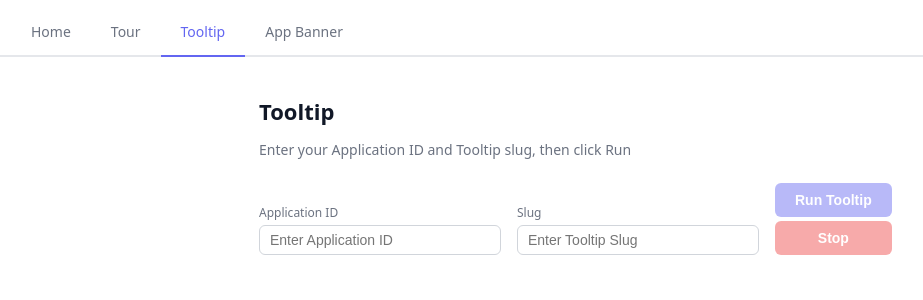
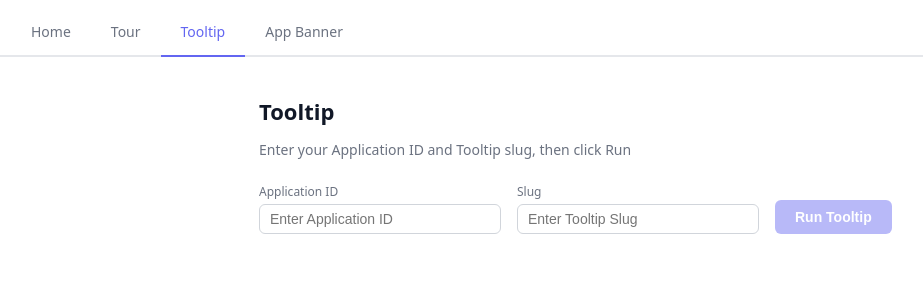
Before and after one commit to FAB-Builder/pagepilot-vanilla-vue-app, a Vue app: page /#/tooltip in a window 1280 px wide. Shown: the top 300 px of the page, without its empty margins (21-944 px from the left). Built offline with nearby package versions, Linux system fonts and the light colour scheme; the HTML template or start-up script is replaced by a standard one; what ahdjs would draw is missing.

Commit message:
add stop button

```diff
--- a/src/views/TooltipView.vue
+++ b/src/views/TooltipView.vue
@@ -71,7 +71,7 @@ const runTooltip = async () => {
               title: step.title,
               description: step.content,
               animationType: step.animationType || behavior.animationType || 'fadeIn',
-              isBackdrop:false,
+              isBackdrop:step.isBackdrop ?? behavior.isBackdrop ?? true,
               isCaret: step.isCaret ?? behavior.isCaret ?? true,
               position: step.position || behavior.position,
               type: 'tooltip',
@@ -134,6 +134,14 @@ onUnmounted(() => window.removeEventListener('message', handlePagePilotEvent))
 </script>
 
 <template>
+  <button
+    v-if="previewSteps.length > 0"
+    class="floating-stop-btn"
+    @click="stopTooltip"
+  >
+    Stop
+  </button>
+
   <div class="view-container">
     <h1 class="view-title">Tooltip</h1>
     <p class="view-subtitle">Enter your Application ID and Tooltip slug, then click Run</p>
@@ -164,13 +172,6 @@ onUnmounted(() => window.removeEventListener('message', handlePagePilotEvent))
           @click="runTooltip"
         >
           {{ status === 'loading' ? 'Running…' : 'Run Tooltip' }}
-        </button>
-        <button
-          class="stop-btn"
-          :disabled="status !== 'success'"
-          @click="stopTooltip"
-        >
-          Stop
         </button>
       </div>
     </div>
@@ -276,27 +277,28 @@ onUnmounted(() => window.removeEventListener('message', handlePagePilotEvent))
   cursor: not-allowed;
 }
 
-.stop-btn {
-  padding: 7px 20px;
-  font-size: 14px;
-  font-weight: 600;
+.floating-stop-btn {
+  position: fixed;
+  bottom: 32px;
+  right: 32px;
+  z-index: 2147483647;
+  padding: 10px 28px;
+  font-size: 15px;
+  font-weight: 700;
   color: #fff;
   background: #ef4444;
   border: none;
-  border-radius: 6px;
+  border-radius: 8px;
   cursor: pointer;
-  transition: background 0.15s;
-  height: 34px;
+  box-shadow: 0 4px 16px rgba(0, 0, 0, 0.3);
+  transition: background 0.15s, transform 0.1s;
 }
 
-.stop-btn:hover:not(:disabled) {
+.floating-stop-btn:hover {
   background: #dc2626;
+  transform: scale(1.04);
 }
 
-.stop-btn:disabled {
-  opacity: 0.45;
-  cursor: not-allowed;
-}
 
 .status-msg--error {
   font-size: 13px;
--- a/src/views/TourView.vue
+++ b/src/views/TourView.vue
@@ -37,6 +37,14 @@ onUnmounted(() => window.removeEventListener('message', handlePagePilotEvent))
 </script>
 
 <template>
+  <button
+    v-if="status === 'success'"
+    class="floating-stop-btn"
+    @click="stopTour"
+  >
+    Stop
+  </button>
+
   <div class="view-container">
     <h1 class="view-title">Tour</h1>
     <p class="view-subtitle">Enter your Application ID and Tour slug, then click Run</p>
@@ -67,13 +75,6 @@ onUnmounted(() => window.removeEventListener('message', handlePagePilotEvent))
           @click="runTour"
         >
           {{ status === 'loading' ? 'Running…' : 'Run Tour' }}
-        </button>
-        <button
-          class="stop-btn"
-          :disabled="status !== 'success'"
-          @click="stopTour"
-        >
-          Stop
         </button>
       </div>
     </div>
@@ -164,27 +165,28 @@ onUnmounted(() => window.removeEventListener('message', handlePagePilotEvent))
   cursor: not-allowed;
 }
 
-.stop-btn {
-  padding: 7px 20px;
-  font-size: 14px;
-  font-weight: 600;
+.floating-stop-btn {
+  position: fixed;
+  bottom: 32px;
+  right: 32px;
+  z-index: 2147483647;
+  padding: 10px 28px;
+  font-size: 15px;
+  font-weight: 700;
   color: #fff;
   background: #ef4444;
   border: none;
-  border-radius: 6px;
+  border-radius: 8px;
   cursor: pointer;
-  transition: background 0.15s;
-  height: 34px;
+  box-shadow: 0 4px 16px rgba(0, 0, 0, 0.3);
+  transition: background 0.15s, transform 0.1s;
 }
 
-.stop-btn:hover:not(:disabled) {
+.floating-stop-btn:hover {
   background: #dc2626;
+  transform: scale(1.04);
 }
 
-.stop-btn:disabled {
-  opacity: 0.45;
-  cursor: not-allowed;
-}
 
 .status-msg--error {
   font-size: 13px;
```
